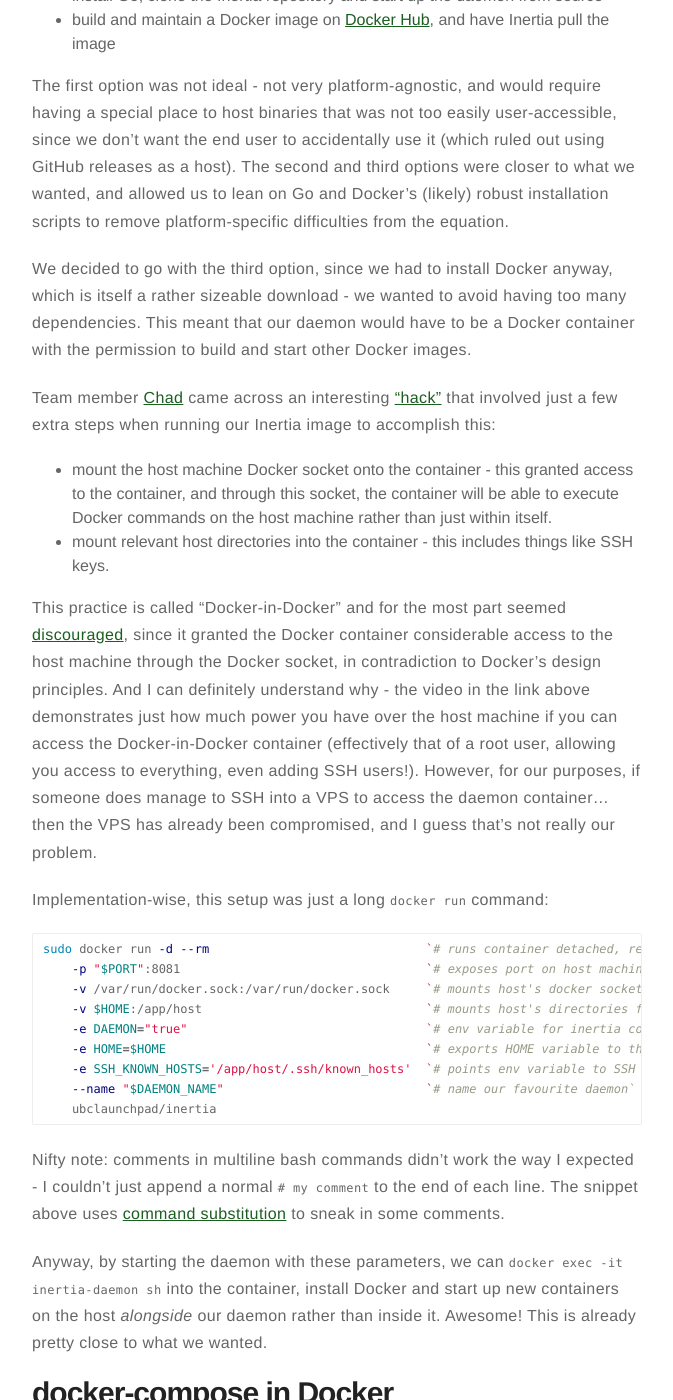
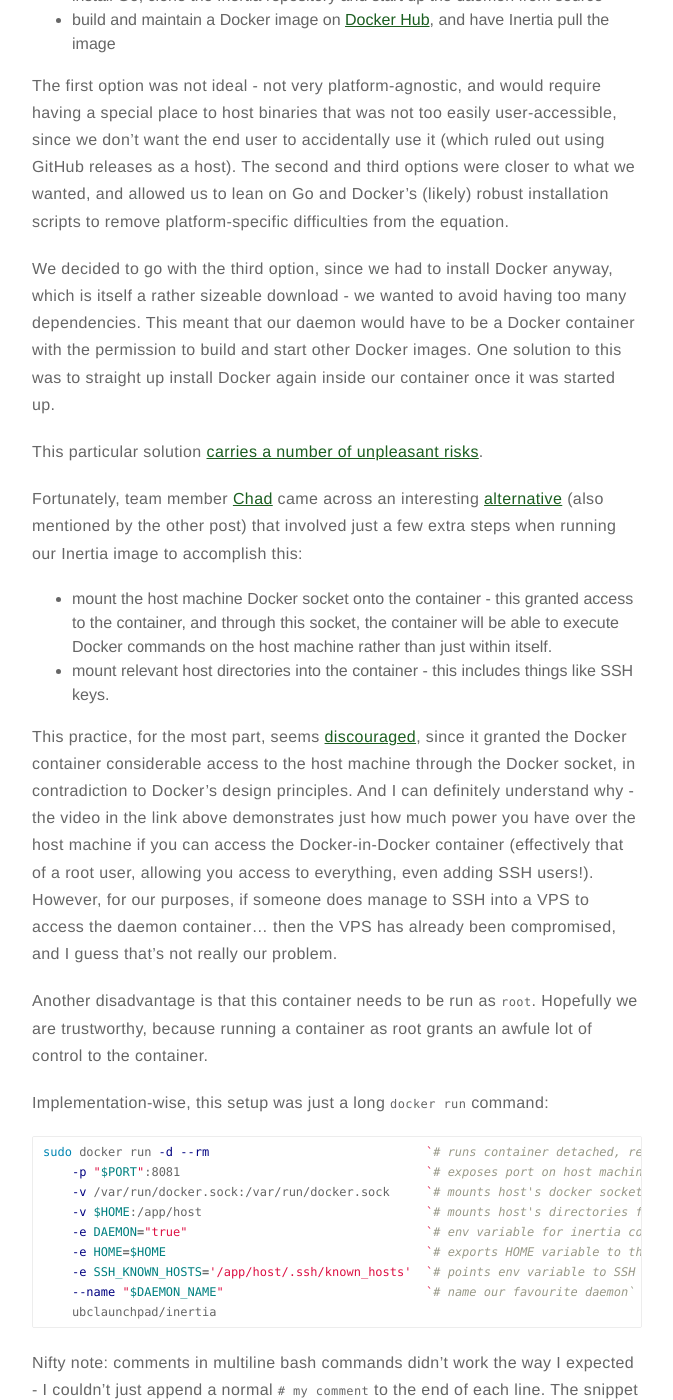
Before and after one commit to bobheadxi/bobheadxi.github.io, a Jekyll site: the page built from _posts/2018-2-15-dockerception.md, in a window 1280 px wide and 1400 px high, scrolled down 2530 px. Shown: the whole window, without its empty margins (303-976 px from the left). Built offline with Jekyll 4.4.1, drawn with Linux system fonts in a browser that asks for light colours; emoji names are drawn with the system emoji font; some of the changed text lies outside the part shown.

Commit message:
Round of linting, post updates
Close #16

````diff
--- a/_posts/2018-2-15-dockerception.md
+++ b/_posts/2018-2-15-dockerception.md
@@ -65,13 +65,18 @@ There were a few options for how the Inertia daemon could be run on a VPS:
 
 The first option was not ideal - not very platform-agnostic, and would require having a special place to host binaries that was not too easily user-accessible, since we don't want the end user to accidentally use it (which ruled out using GitHub releases as a host). The second and third options were closer to what we wanted, and allowed us to lean on Go and Docker's (likely) robust installation scripts to remove platform-specific difficulties from the equation.
 
-We decided to go with the third option, since we had to install Docker anyway, which is itself a rather sizeable download - we wanted to avoid having too many dependencies. This meant that our daemon would have to be a Docker container with the permission to build and start other Docker images.
+We decided to go with the third option, since we had to install Docker anyway, which is itself a rather sizeable download - we wanted to avoid having too many dependencies. This meant that our daemon would have to be a Docker container with the permission to build and start other Docker images. One solution to this was to straight up install Docker again inside our container once it was started up.
 
-Team member [Chad](https://github.com/chadlagore) came across an interesting ["hack"](https://jpetazzo.github.io/2015/09/03/do-not-use-docker-in-docker-for-ci/) that involved just a few extra steps when running our Inertia image to accomplish this:
+This particular solution [carries a number of unpleasant risks](https://jpetazzo.github.io/2015/09/03/do-not-use-docker-in-docker-for-ci/).
+
+Fortunately, team member [Chad](https://github.com/chadlagore) came across an interesting [alternative](https://jpetazzo.github.io/2015/09/03/do-not-use-docker-in-docker-for-ci/) (also mentioned by the other post) that involved just a few extra steps when running our Inertia image to accomplish this:
+
 - mount the host machine Docker socket onto the container - this granted access to the container, and through this socket, the container will be able to execute Docker commands on the host machine rather than just within itself.
 - mount relevant host directories into the container - this includes things like SSH keys.
 
-This practice is called "Docker-in-Docker" and for the most part seemed [discouraged](https://www.lvh.io/posts/dont-expose-the-docker-socket-not-even-to-a-container.html), since it granted the Docker container considerable access to the host machine through the Docker socket, in contradiction to Docker's design principles. And I can definitely understand why - the video in the link above demonstrates just how much power you have over the host machine if you can access the Docker-in-Docker container (effectively that of a root user, allowing you access to everything, even adding SSH users!). However, for our purposes, if someone does manage to SSH into a VPS to access the daemon container... then the VPS has already been compromised, and I guess that's not really our problem.
+This practice, for the most part, seems [discouraged](https://www.lvh.io/posts/dont-expose-the-docker-socket-not-even-to-a-container.html), since it granted the Docker container considerable access to the host machine through the Docker socket, in contradiction to Docker's design principles. And I can definitely understand why - the video in the link above demonstrates just how much power you have over the host machine if you can access the Docker-in-Docker container (effectively that of a root user, allowing you access to everything, even adding SSH users!). However, for our purposes, if someone does manage to SSH into a VPS to access the daemon container... then the VPS has already been compromised, and I guess that's not really our problem.
+
+Another disadvantage is that this container needs to be run as `root`. Hopefully we are trustworthy, because running a container as root grants an awfule lot of control to the container.
 
 Implementation-wise, this setup was just a long `docker run` command:
 
@@ -221,8 +226,7 @@ COPY . .
 RUN cat test_key.pub >> $HOME/.ssh/authorized_keys
 ```
 
-The first command writes my line (`"AuthorizedKeysFile..."`) into the given file (`/etc/ssh/sshd_config`) and
-then copies the key (which I set up beforehand) into the container.  This allows me to SSH into the service.
+The first command writes my line (`"AuthorizedKeysFile..."`) into the given file (`/etc/ssh/sshd_config`) and then copies the key (which I set up beforehand) into the container. This allows me to SSH into the service.
 
 ```bash
 EXPOSE 0-9000
@@ -244,7 +248,7 @@ docker run --rm -d `# run in detached mode and remove when shut down` \
 
 To facilitate simpler building, a [Makefile](https://github.com/ubclaunchpad/inertia/blob/master/Makefile) (which I use in every project nowadays):
 
-```
+```makefile
 SSH_PORT = 22
 VERSION  = latest
 VPS_OS   = ubuntu
````
Also changed, not shown: _posts/2018-03-11-sleuthing-the-web.md (+1 -0 lines), _posts/2018-2-8-unique-sequences.md (+18 -49 lines), .markdownlint.json (added).
